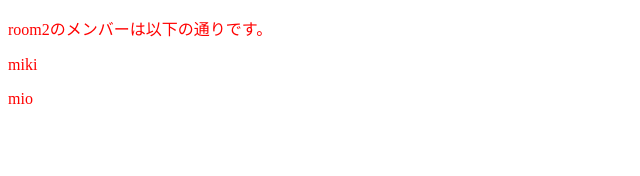
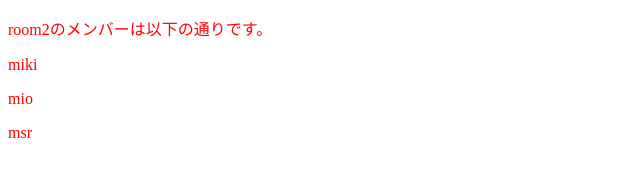
Before and after one commit to miki334455/it_univ_practice, a plain HTML site: page index.html in a window 1280 px wide. Shown: the full height of the page, 0-640 px from the left. Drawn offline with Linux system fonts and the light colour scheme.

Commit message:
Edit name index.html
名前を追加(h)

```diff
--- a/index.html
+++ b/index.html
@@ -14,5 +14,6 @@
 	<p>room2のメンバーは以下の通りです。</p>
 	<p>miki</p>
 	<p>mio</p>
+	<p>msr</p>
 </body>
 </html>
```
